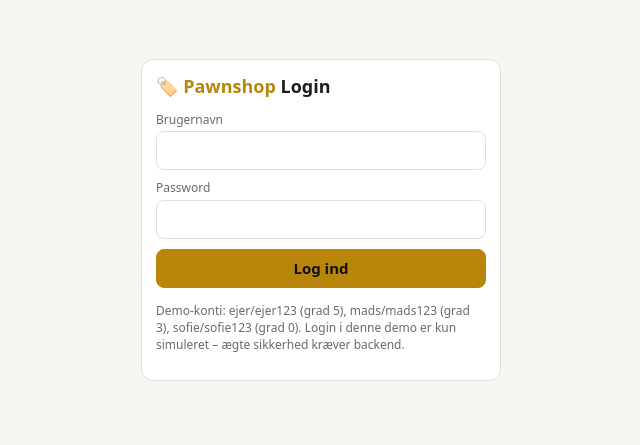
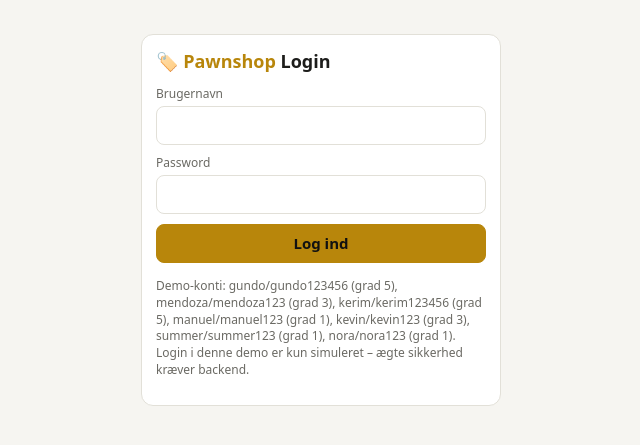
Before and after one commit to tykkegumski/mirror-pawn, a plain HTML site: page index.html in a window 1280 px wide. Shown: the part 173-618 px from the top of the page, without its empty margins (319-959 px from the left). Drawn offline with Linux system fonts and the light colour scheme.

Commit message:
Update index.html

```diff
--- a/index.html
+++ b/index.html
@@ -36,7 +36,7 @@ td input[type=number]{width:85px;padding:4px 6px}tr.cat td{background:var(--bg);
 td input:not([type=number]):not([type=checkbox]){width:140px}
 </style></head><body>
 <header><h1>🏷️ <span>Pawnshop</span> System</h1><div class="hr"><span class="mu" id="stats"></span><span class="mu" id="who"></span><button onclick="logout()">Log ud</button><button id="clk" onclick="clock()"></button></div></header>
-<nav id="nav"></nav><main id="v"></main><div id="login"><div class="card" style="width:min(360px,92vw)"><h1>🏷️ <span>Pawnshop</span> Login</h1><div style="margin-top:12px"><label>Brugernavn</label><input id="lu" style="width:100%" autocomplete="username" onkeydown="if(event.key==='Enter')$('#lp').focus()"></div><div style="margin:10px 0"><label>Password</label><input id="lp" type="password" style="width:100%" autocomplete="current-password" onkeydown="if(event.key==='Enter')login()"></div><button class="pri" style="width:100%" onclick="login()">Log ind</button><p class="bad" id="le"></p><p class="mu" style="font-size:12px">Demo-konti: ejer/ejer123 (grad 5), mads/mads123 (grad 3), sofie/sofie123 (grad 0). Login i denne demo er kun simuleret – ægte sikkerhed kræver backend.</p></div></div>
+<nav id="nav"></nav><main id="v"></main><div id="login"><div class="card" style="width:min(360px,92vw)"><h1>🏷️ <span>Pawnshop</span> Login</h1><div style="margin-top:12px"><label>Brugernavn</label><input id="lu" style="width:100%" autocomplete="username" onkeydown="if(event.key==='Enter')$('#lp').focus()"></div><div style="margin:10px 0"><label>Password</label><input id="lp" type="password" style="width:100%" autocomplete="current-password" onkeydown="if(event.key==='Enter')login()"></div><button class="pri" style="width:100%" onclick="login()">Log ind</button><p class="bad" id="le"></p><p class="mu" style="font-size:12px">Demo-konti: gundo/gundo123456 (grad 5), mendoza/mendoza123 (grad 3), kerim/kerim123456 (grad 5), manuel/manuel123 (grad 1), kevin/kevin123 (grad 3), summer/summer123 (grad 1), nora/nora123 (grad 1). Login i denne demo er kun simuleret – ægte sikkerhed kræver backend.</p></div></div>
 <div id="bar"><span>⚠️ Du har ændringer, der ikke er gemt</span><span><button onclick="cancel()">Fortryd</button> <button class="pri" onclick="saveAll()">💾 Gem</button></span></div>
 <div id="toast"></div>
 <script>
```
